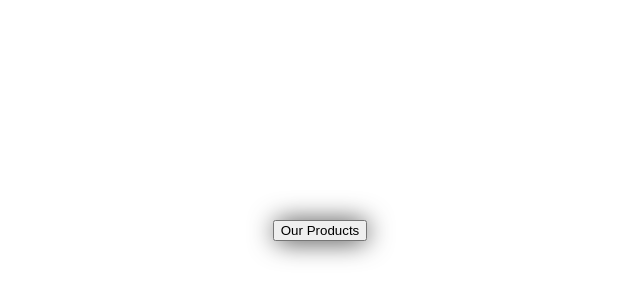
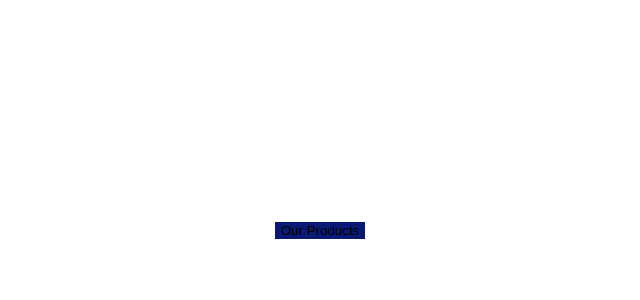
Before and after one commit to martinezdylanok/Dynamic-user-interface-project, a website: page index.html in a window 1280 px wide. Shown: the part 170-470 px from the top of the page, without its empty margins (320-960 px from the left). Drawn offline with Linux system fonts and the light colour scheme.

Commit message:
feat(drop down element relative pos, drop-down-title properties)
The drop down element is postioned as relative. The drop-down-title has several properties applied to it.

```diff
--- a/style.css
+++ b/style.css
@@ -9,13 +9,9 @@ body {
 
 .drop-down {
     position: relative;
-    background-color: rgb(11, 25, 118);
-    border-radius: 10px;
-    box-shadow: 1px 1px 26px 0px rgba(0,0,0,0.75);
-    -webkit-box-shadow: 1px 1px 26px 0px rgba(0,0,0,0.75);
-    -moz-box-shadow: 1px 1px 26px 0px rgba(0,0,0,0.75);
 }
 
-.drop-down-menu {
-    position: absolute;
+.drop-down-title {
+    background-color: rgb(11, 25, 118);
+    border: none;
 }
```
